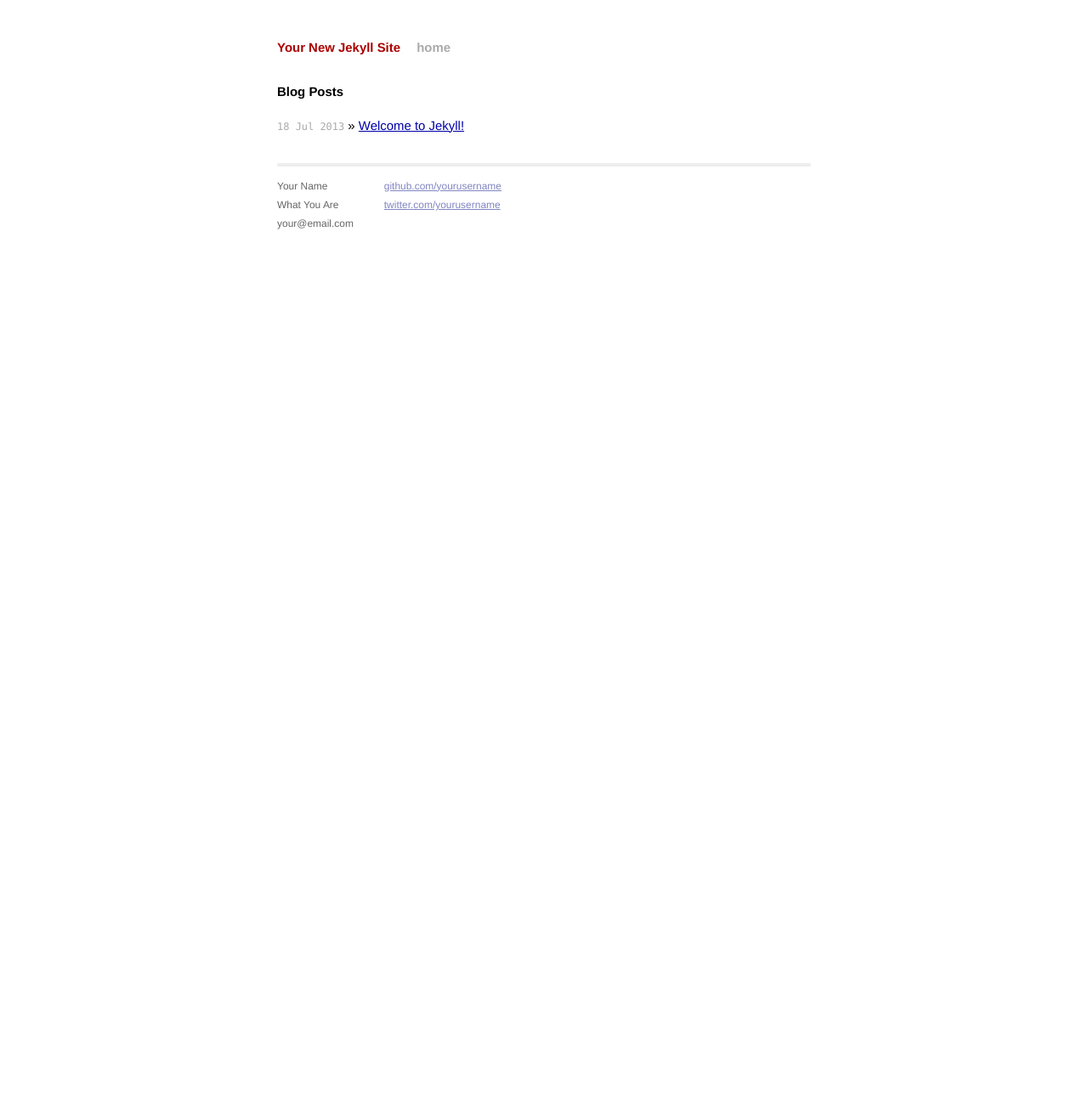
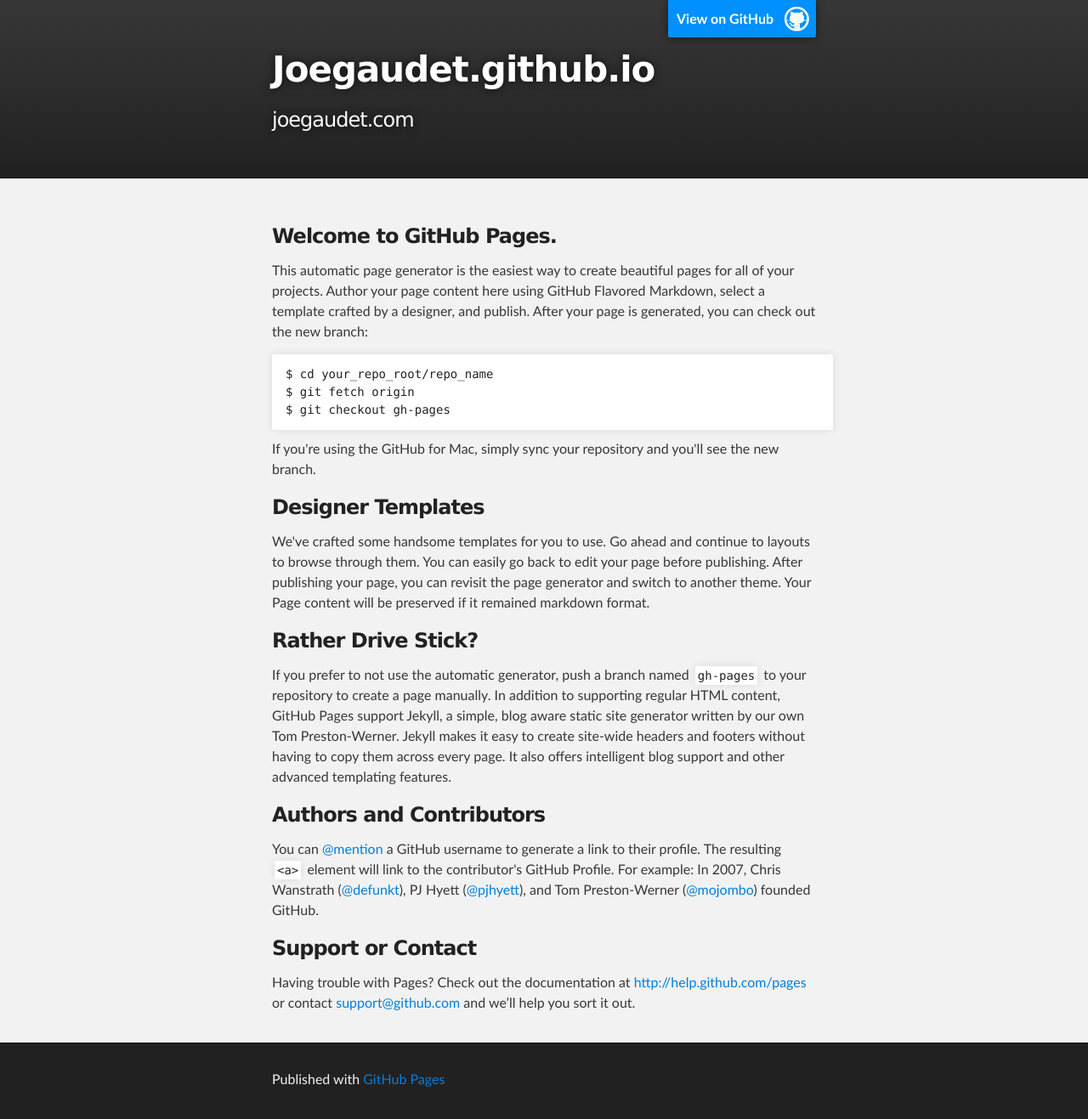
Before and after one commit to joegaudet/joegaudet.github.io, a Jekyll site: the page index.html, which Jekyll copies as it is, in a window 1280 px wide. Shown: the whole page at 85% size. Built offline with Jekyll 4.4.1, drawn with Linux system fonts in a browser that asks for light colours; Markdown is read by kramdown in place of the engine named in the settings; before the commit the page ends 945 px from its top, so only the background shows below that.

Commit message:
Replace master branch with page content via GitHub

```diff
--- a/index.html
+++ b/index.html
@@ -1,13 +1,74 @@
----
-layout: default
-title: Your New Jekyll Site
----
+<!DOCTYPE html>
+<html>
 
-<div id="home">
-  <h1>Blog Posts</h1>
-  <ul class="posts">
-    {% for post in site.posts %}
-      <li><span>{{ post.date | date_to_string }}</span> &raquo; <a href="{{ post.url }}">{{ post.title }}</a></li>
-    {% endfor %}
-  </ul>
-</div>
+  <head>
+    <meta charset='utf-8' />
+    <meta http-equiv="X-UA-Compatible" content="chrome=1" />
+    <meta name="description" content="Joegaudet.github.io : joegaudet.com" />
+
+    <link rel="stylesheet" type="text/css" media="screen" href="stylesheets/stylesheet.css">
+
+    <title>Joegaudet.github.io</title>
+  </head>
+
+  <body>
+
+    <!-- HEADER -->
+    <div id="header_wrap" class="outer">
+        <header class="inner">
+          <a id="forkme_banner" href="https://github.com/joegaudet">View on GitHub</a>
+
+          <h1 id="project_title">Joegaudet.github.io</h1>
+          <h2 id="project_tagline">joegaudet.com</h2>
+
+        </header>
+    </div>
+
+    <!-- MAIN CONTENT -->
+    <div id="main_content_wrap" class="outer">
+      <section id="main_content" class="inner">
+        <h3>
+<a name="welcome-to-github-pages" class="anchor" href="#welcome-to-github-pages"><span class="octicon octicon-link"></span></a>Welcome to GitHub Pages.</h3>
+
+<p>This automatic page generator is the easiest way to create beautiful pages for all of your projects. Author your page content here using GitHub Flavored Markdown, select a template crafted by a designer, and publish. After your page is generated, you can check out the new branch:</p>
+
+<pre><code>$ cd your_repo_root/repo_name
+$ git fetch origin
+$ git checkout gh-pages
+</code></pre>
+
+<p>If you're using the GitHub for Mac, simply sync your repository and you'll see the new branch.</p>
+
+<h3>
+<a name="designer-templates" class="anchor" href="#designer-templates"><span class="octicon octicon-link"></span></a>Designer Templates</h3>
+
+<p>We've crafted some handsome templates for you to use. Go ahead and continue to layouts to browse through them. You can easily go back to edit your page before publishing. After publishing your page, you can revisit the page generator and switch to another theme. Your Page content will be preserved if it remained markdown format.</p>
+
+<h3>
+<a name="rather-drive-stick" class="anchor" href="#rather-drive-stick"><span class="octicon octicon-link"></span></a>Rather Drive Stick?</h3>
+
+<p>If you prefer to not use the automatic generator, push a branch named <code>gh-pages</code> to your repository to create a page manually. In addition to supporting regular HTML content, GitHub Pages support Jekyll, a simple, blog aware static site generator written by our own Tom Preston-Werner. Jekyll makes it easy to create site-wide headers and footers without having to copy them across every page. It also offers intelligent blog support and other advanced templating features.</p>
+
+<h3>
+<a name="authors-and-contributors" class="anchor" href="#authors-and-contributors"><span class="octicon octicon-link"></span></a>Authors and Contributors</h3>
+
+<p>You can <a href="https://github.com/blog/821" class="user-mention">@mention</a> a GitHub username to generate a link to their profile. The resulting <code>&lt;a&gt;</code> element will link to the contributor's GitHub Profile. For example: In 2007, Chris Wanstrath (<a href="https://github.com/defunkt" class="user-mention">@defunkt</a>), PJ Hyett (<a href="https://github.com/pjhyett" class="user-mention">@pjhyett</a>), and Tom Preston-Werner (<a href="https://github.com/mojombo" class="user-mention">@mojombo</a>) founded GitHub.</p>
+
+<h3>
+<a name="support-or-contact" class="anchor" href="#support-or-contact"><span class="octicon octicon-link"></span></a>Support or Contact</h3>
+
+<p>Having trouble with Pages? Check out the documentation at <a href="http://help.github.com/pages">http://help.github.com/pages</a> or contact <a href="mailto:support@github.com">support@github.com</a> and we’ll help you sort it out.</p>
+      </section>
+    </div>
+
+    <!-- FOOTER  -->
+    <div id="footer_wrap" class="outer">
+      <footer class="inner">
+        <p>Published with <a href="http://pages.github.com">GitHub Pages</a></p>
+      </footer>
+    </div>
+
+
+
+  </body>
+</html>
--- /dev/null
+++ b/javascripts/main.js
@@ -0,0 +1 @@
+console.log('This would be the main JS file.');
--- /dev/null
+++ b/stylesheets/pygment_trac.css
@@ -0,0 +1,70 @@
+.highlight .hll { background-color: #ffffcc }
+.highlight  { background: #f0f3f3; }
+.highlight .c { color: #0099FF; font-style: italic } /* Comment */
+.highlight .err { color: #AA0000; background-color: #FFAAAA } /* Error */
+.highlight .k { color: #006699; font-weight: bold } /* Keyword */
+.highlight .o { color: #555555 } /* Operator */
+.highlight .cm { color: #0099FF; font-style: italic } /* Comment.Multiline */
+.highlight .cp { color: #009999 } /* Comment.Preproc */
+.highlight .c1 { color: #0099FF; font-style: italic } /* Comment.Single */
+.highlight .cs { color: #0099FF; font-weight: bold; font-style: italic } /* Comment.Special */
+.highlight .gd { background-color: #FFCCCC; border: 1px solid #CC0000 } /* Generic.Deleted */
+.highlight .ge { font-style: italic } /* Generic.Emph */
+.highlight .gr { color: #FF0000 } /* Generic.Error */
+.highlight .gh { color: #003300; font-weight: bold } /* Generic.Heading */
+.highlight .gi { background-color: #CCFFCC; border: 1px solid #00CC00 } /* Generic.Inserted */
+.highlight .go { color: #AAAAAA } /* Generic.Output */
+.highlight .gp { color: #000099; font-weight: bold } /* Generic.Prompt */
+.highlight .gs { font-weight: bold } /* Generic.Strong */
+.highlight .gu { color: #003300; font-weight: bold } /* Generic.Subheading */
+.highlight .gt { color: #99CC66 } /* Generic.Traceback */
+.highlight .kc { color: #006699; font-weight: bold } /* Keyword.Constant */
+.highlight .kd { color: #006699; font-weight: bold } /* Keyword.Declaration */
+.highlight .kn { color: #006699; font-weight: bold } /* Keyword.Namespace */
+.highlight .kp { color: #006699 } /* Keyword.Pseudo */
+.highlight .kr { color: #006699; font-weight: bold } /* Keyword.Reserved */
+.highlight .kt { color: #007788; font-weight: bold } /* Keyword.Type */
+.highlight .m { color: #FF6600 } /* Literal.Number */
+.highlight .s { color: #CC3300 } /* Literal.String */
+.highlight .na { color: #330099 } /* Name.Attribute */
+.highlight .nb { color: #336666 } /* Name.Builtin */
+.highlight .nc { color: #00AA88; font-weight: bold } /* Name.Class */
+.highlight .no { color: #336600 } /* Name.Constant */
+.highlight .nd { color: #9999FF } /* Name.Decorator */
+.highlight .ni { color: #999999; font-weight: bold } /* Name.Entity */
+.highlight .ne { color: #CC0000; font-weight: bold } /* Name.Exception */
+.highlight .nf { color: #CC00FF } /* Name.Function */
+.highlight .nl { color: #9999FF } /* Name.Label */
+.highlight .nn { color: #00CCFF; font-weight: bold } /* Name.Namespace */
+.highlight .nt { color: #330099; font-weight: bold } /* Name.Tag */
+.highlight .nv { color: #003333 } /* Name.Variable */
+.highlight .ow { color: #000000; font-weight: bold } /* Operator.Word */
+.highlight .w { color: #bbbbbb } /* Text.Whitespace */
+.highlight .mf { color: #FF6600 } /* Literal.Number.Float */
+.highlight .mh { color: #FF6600 } /* Literal.Number.Hex */
+.highlight .mi { color: #FF6600 } /* Literal.Number.Integer */
+.highlight .mo { color: #FF6600 } /* Literal.Number.Oct */
+.highlight .sb { color: #CC3300 } /* Literal.String.Backtick */
+.highlight .sc { color: #CC3300 } /* Literal.String.Char */
+.highlight .sd { color: #CC3300; font-style: italic } /* Literal.String.Doc */
+.highlight .s2 { color: #CC3300 } /* Literal.String.Double */
+.highlight .se { color: #CC3300; font-weight: bold } /* Literal.String.Escape */
+.highlight .sh { color: #CC3300 } /* Literal.String.Heredoc */
+.highlight .si { color: #AA0000 } /* Literal.String.Interpol */
+.highlight .sx { color: #CC3300 } /* Literal.String.Other */
+.highlight .sr { color: #33AAAA } /* Literal.String.Regex */
+.highlight .s1 { color: #CC3300 } /* Literal.String.Single */
+.highlight .ss { color: #FFCC33 } /* Literal.String.Symbol */
+.highlight .bp { color: #336666 } /* Name.Builtin.Pseudo */
+.highlight .vc { color: #003333 } /* Name.Variable.Class */
+.highlight .vg { color: #003333 } /* Name.Variable.Global */
+.highlight .vi { color: #003333 } /* Name.Variable.Instance */
+.highlight .il { color: #FF6600 } /* Literal.Number.Integer.Long */
+
+.type-csharp .highlight .k { color: #0000FF }
+.type-csharp .highlight .kt { color: #0000FF }
+.type-csharp .highlight .nf { color: #000000; font-weight: normal }
+.type-csharp .highlight .nc { color: #2B91AF }
+.type-csharp .highlight .nn { color: #000000 }
+.type-csharp .highlight .s { color: #A31515 }
+.type-csharp .highlight .sc { color: #A31515 }
--- /dev/null
+++ b/stylesheets/stylesheet.css
@@ -0,0 +1,427 @@
+/*******************************************************************************
+Slate Theme for GitHub Pages
+by Jason Costello, @jsncostello
+*******************************************************************************/
+
+@import url(pygment_trac.css);
+
+/*******************************************************************************
+MeyerWeb Reset
+*******************************************************************************/
+
+html, body, div, span, applet, object, iframe,
+h1, h2, h3, h4, h5, h6, p, blockquote, pre,
+a, abbr, acronym, address, big, cite, code,
+del, dfn, em, img, ins, kbd, q, s, samp,
+small, strike, strong, sub, sup, tt, var,
+b, u, i, center,
+dl, dt, dd, ol, ul, li,
+fieldset, form, label, legend,
+table, caption, tbody, tfoot, thead, tr, th, td,
+article, aside, canvas, details, embed,
+figure, figcaption, footer, header, hgroup,
+menu, nav, output, ruby, section, summary,
+time, mark, audio, video {
+  margin: 0;
+  padding: 0;
+  border: 0;
+  font: inherit;
+  vertical-align: baseline;
+}
+
+/* HTML5 display-role reset for older browsers */
+article, aside, details, figcaption, figure,
+footer, header, hgroup, menu, nav, section {
+  display: block;
+}
+
+ol, ul {
+  list-style: none;
+}
+
+blockquote, q {
+}
+
+table {
+  border-collapse: collapse;
+  border-spacing: 0;
+}
+
+/*******************************************************************************
+Theme Styles
+*******************************************************************************/
+
+body {
+  box-sizing: border-box;
+  color:#373737;
+  background: #212121;
+  font-size: 16px;
+  font-family: 'Myriad Pro', Calibri, Helvetica, Arial, sans-serif;
+  line-height: 1.5;
+  -webkit-font-smoothing: antialiased;
+}
+
+h1, h2, h3, h4, h5, h6 {
+  margin: 10px 0;
+  font-weight: 700;
+  color:#222222;
+  font-family: 'Lucida Grande', 'Calibri', Helvetica, Arial, sans-serif;
+  letter-spacing: -1px;
+}
+
+h1 {
+  font-size: 36px;
+  font-weight: 700;
+}
+
+h2 {
+  padding-bottom: 10px;
+  font-size: 32px;
+  background: url('../images/bg_hr.png') repeat-x bottom;
+}
+
+h3 {
+  font-size: 24px;
+}
+
+h4 {
+  font-size: 21px;
+}
+
+h5 {
+  font-size: 18px;
+}
+
+h6 {
+  font-size: 16px;
+}
+
+p {
+  margin: 10px 0 15px 0;
+}
+
+footer p {
+  color: #f2f2f2;
+}
+
+a {
+  text-decoration: none;
+  color: #007edf;
+  text-shadow: none;
+
+  transition: color 0.5s ease;
+  transition: text-shadow 0.5s ease;
+  -webkit-transition: color 0.5s ease;
+  -webkit-transition: text-shadow 0.5s ease;
+  -moz-transition: color 0.5s ease;
+  -moz-transition: text-shadow 0.5s ease;
+  -o-transition: color 0.5s ease;
+  -o-transition: text-shadow 0.5s ease;
+  -ms-transition: color 0.5s ease;
+  -ms-transition: text-shadow 0.5s ease;
+}
+
+#main_content a:hover {
+  color: #0069ba;
+  text-shadow: #0090ff 0px 0px 2px;
+}
+
+footer a:hover {
+  color: #43adff;
+  text-shadow: #0090ff 0px 0px 2px;
+}
+
+em {
+  font-style: italic;
+}
+
+strong {
+  font-weight: bold;
+}
+
+img {
+  position: relative;
+  margin: 0 auto;
+  max-width: 739px;
+  padding: 5px;
+  margin: 10px 0 10px 0;
+  border: 1px solid #ebebeb;
+
+  box-shadow: 0 0 5px #ebebeb;
+  -webkit-box-shadow: 0 0 5px #ebebeb;
+  -moz-box-shadow: 0 0 5px #ebebeb;
+  -o-box-shadow: 0 0 5px #ebebeb;
+  -ms-box-shadow: 0 0 5px #ebebeb;
+}
+
+pre, code {
+  width: 100%;
+  color: #222;
+  background-color: #fff;
+
+  font-family: Monaco, "Bitstream Vera Sans Mono", "Lucida Console", Terminal, monospace;
+  font-size: 14px;
+
+  border-radius: 2px;
+  -moz-border-radius: 2px;
+  -webkit-border-radius: 2px;
+
+
+
+}
+
+pre {
+  width: 100%;
+  padding: 10px;
+  box-shadow: 0 0 10px rgba(0,0,0,.1);
+  overflow: auto;
+}
+
+code {
+  padding: 3px;
+  margin: 0 3px;
+  box-shadow: 0 0 10px rgba(0,0,0,.1);
+}
+
+pre code {
+  display: block;
+  box-shadow: none;
+}
+
+blockquote {
+  color: #666;
+  margin-bottom: 20px;
+  padding: 0 0 0 20px;
+  border-left: 3px solid #bbb;
+}
+
+ul, ol, dl {
+  margin-bottom: 15px
+}
+
+ul li {
+  list-style: inside;
+  padding-left: 20px;
+}
+
+ol li {
+  list-style: decimal inside;
+  padding-left: 20px;
+}
+
+dl dt {
+  font-weight: bold;
+}
+
+dl dd {
+  padding-left: 20px;
+  font-style: italic;
+}
+
+dl p {
+  padding-left: 20px;
+  font-style: italic;
+}
+
+hr {
+  height: 1px;
+  margin-bottom: 5px;
+  border: none;
+  background: url('../images/bg_hr.png') repeat-x center;
+}
+
+table {
+  border: 1px solid #373737;
+  margin-bottom: 20px;
+  text-align: left;
+ }
+
+th {
+  font-family: 'Lucida Grande', 'Helvetica Neue', Helvetica, Arial, sans-serif;
+  padding: 10px;
+  background: #373737;
+  color: #fff;
+ }
+
+td {
+  padding: 10px;
+  border: 1px solid #373737;
+ }
+
+form {
+  background: #f2f2f2;
+  padding: 20px;
+}
+
+img {
+  width: 100%;
+  max-width: 100%;
+}
+
+/*******************************************************************************
+Full-Width Styles
+*******************************************************************************/
+
+.outer {
+  width: 100%;
+}
+
+.inner {
+  position: relative;
+  max-width: 640px;
+  padding: 20px 10px;
+  margin: 0 auto;
+}
+
+#forkme_banner {
+  display: block;
+  position: absolute;
+  top:0;
+  right: 10px;
+  z-index: 10;
+  padding: 10px 50px 10px 10px;
+  color: #fff;
+  background: url('../images/blacktocat.png') #0090ff no-repeat 95% 50%;
+  font-weight: 700;
+  box-shadow: 0 0 10px rgba(0,0,0,.5);
+  border-bottom-left-radius: 2px;
+  border-bottom-right-radius: 2px;
+}
+
+#header_wrap {
+  background: #212121;
+  background: -moz-linear-gradient(top, #373737, #212121);
+  background: -webkit-linear-gradient(top, #373737, #212121);
+  background: -ms-linear-gradient(top, #373737, #212121);
+  background: -o-linear-gradient(top, #373737, #212121);
+  background: linear-gradient(top, #373737, #212121);
+}
+
+#header_wrap .inner {
+  padding: 50px 10px 30px 10px;
+}
+
+#project_title {
+  margin: 0;
+  color: #fff;
+  font-size: 42px;
+  font-weight: 700;
+  text-shadow: #111 0px 0px 10px;
+}
+
+#project_tagline {
+  color: #fff;
+  font-size: 24px;
+  font-weight: 300;
+  background: none;
+  text-shadow: #111 0px 0px 10px;
+}
+
+#downloads {
+  position: absolute;
+  width: 210px;
+  z-index: 10;
+  bottom: -40px;
+  right: 0;
+  height: 70px;
+  background: url('../images/icon_download.png') no-repeat 0% 90%;
+}
+
+.zip_download_link {
+  display: block;
+  float: right;
+  width: 90px;
+  height:70px;
+  text-indent: -5000px;
+  overflow: hidden;
+  background: url(../images/sprite_download.png) no-repeat bottom left;
+}
+
+.tar_download_link {
+  display: block;
+  float: right;
+  width: 90px;
+  height:70px;
+  text-indent: -5000px;
+  overflow: hidden;
+  background: url(../images/sprite_download.png) no-repeat bottom right;
+  margin-left: 10px;
+}
+
+.zip_download_link:hover {
+  background: url(../images/sprite_download.png) no-repeat top left;
+}
+
+.tar_download_link:hover {
+  background: url(../images/sprite_download.png) no-repeat top right;
+}
+
+#main_content_wrap {
+  background: #f2f2f2;
+  border-top: 1px solid #111;
+  border-bottom: 1px solid #111;
+}
+
+#main_content {
+  padding-top: 40px;
+}
+
+#footer_wrap {
+  background: #212121;
+}
+
+
+
+/*******************************************************************************
+Small Device Styles
+*******************************************************************************/
+
+@media screen and (max-width: 480px) {
+  body {
+    font-size:14px;
+  }
+
+  #downloads {
+    display: none;
+  }
+
+  .inner {
+    min-width: 320px;
+    max-width: 480px;
+  }
+
+  #project_title {
+  font-size: 32px;
+  }
+
+  h1 {
+    font-size: 28px;
+  }
+
+  h2 {
+    font-size: 24px;
+  }
+
+  h3 {
+    font-size: 21px;
+  }
+
+  h4 {
+    font-size: 18px;
+  }
+
+  h5 {
+    font-size: 14px;
+  }
+
+  h6 {
+    font-size: 12px;
+  }
+
+  code, pre {
+    min-width: 320px;
+    max-width: 480px;
+    font-size: 11px;
+  }
+
+}
```
Also changed, not shown: params.json (added, +1 -0 lines), images/bg_hr.png (added), images/blacktocat.png (added), images/icon_download.png (added), images/sprite_download.png (added).
